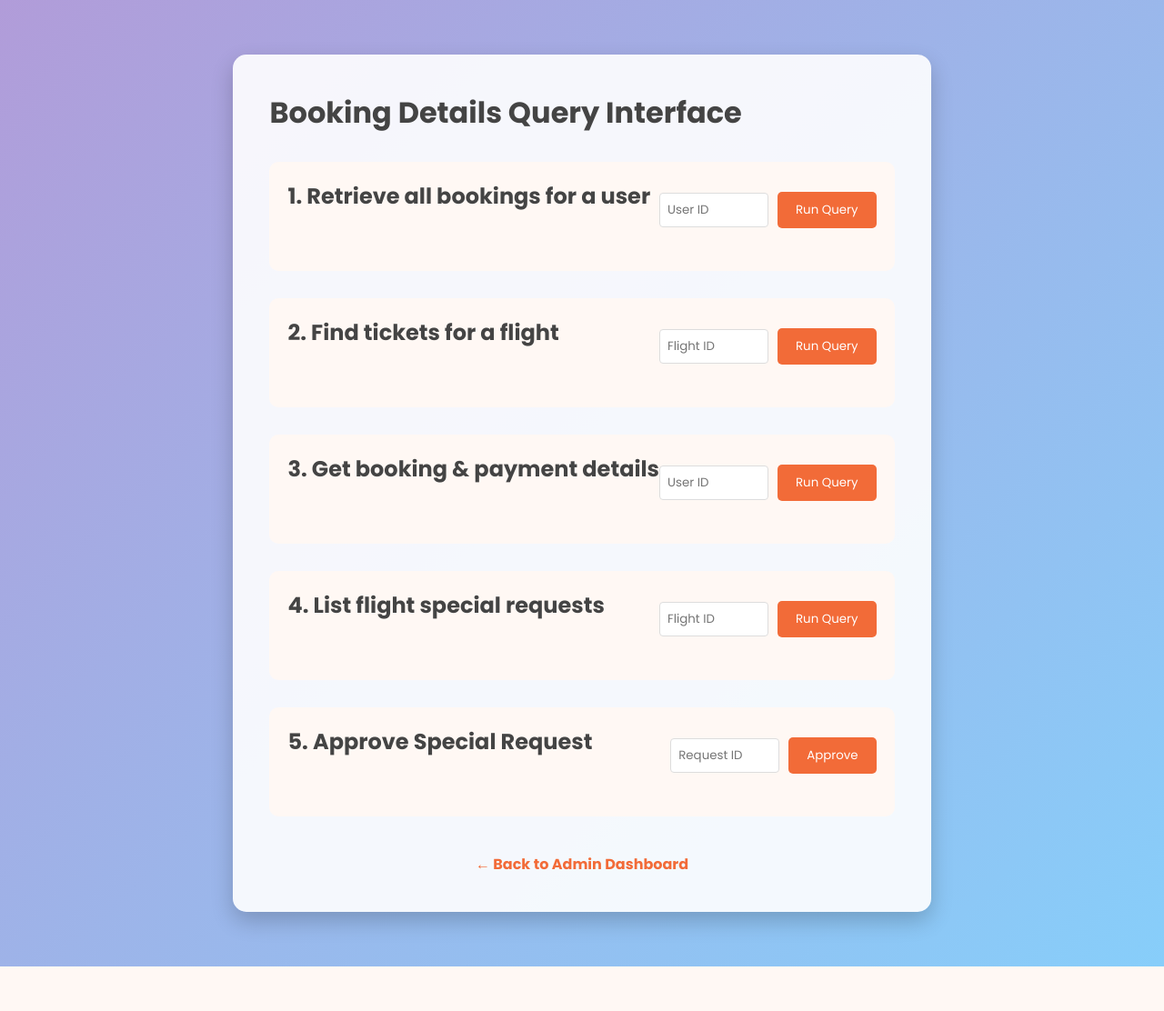
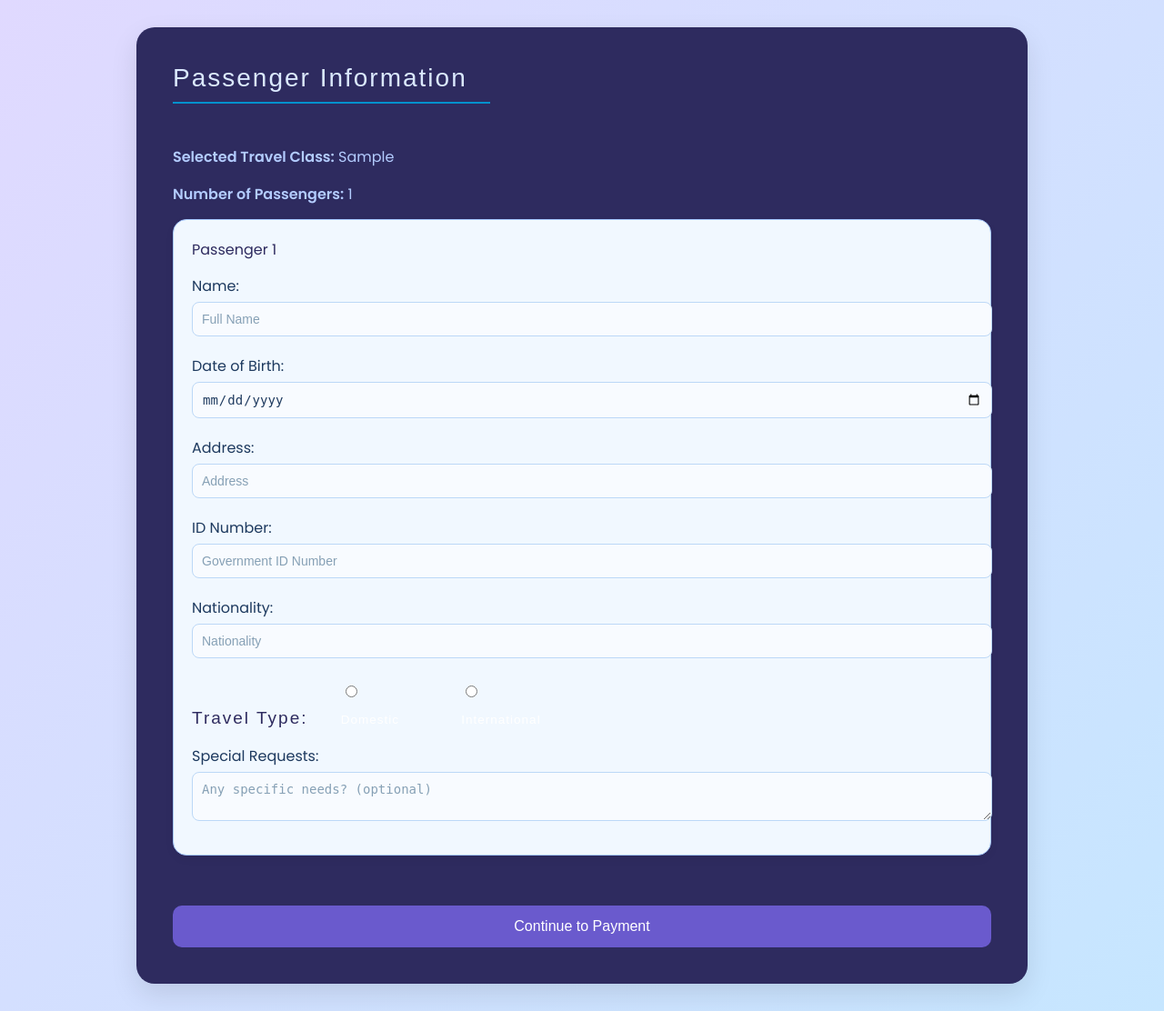
Before and after one commit to Jaitrika/Falcon_DBMS_project, a Flask app: template templates/booking_details.html in a window 1280 px wide. Shown: the whole page at 91% size. Before the commit the page ends 1063 px from the top, so only its background shows below. Run offline with Flask 3, Linux system fonts and the light colour scheme; the template is opened without the code that fills it: most values are stand-ins (such as "Sample title", 1, 10 or a date in 2020).

Commit message:
noseat booking_details.html

```diff
--- a/templates/booking_details.html
+++ b/templates/booking_details.html
@@ -1,278 +1,189 @@
+
 <!DOCTYPE html>
 <html lang="en">
 <head>
   <meta charset="UTF-8">
-    <title>Booking Details</title>
-    <link rel="stylesheet" href="{{ url_for('static', filename='css/style.css') }}">
+  <title>Passenger Details</title>
+  <link rel="stylesheet" href="{{ url_for('static', filename='booking.css') }}">
+  <link href="https://fonts.googleapis.com/css2?family=Poppins:wght@300;400;600&display=swap" rel="stylesheet">
   <style>
     body {
-            background: linear-gradient(145deg, #ffecd2, #fcb69f);
-            font-family: 'Segoe UI', Tahoma, Geneva, Verdana, sans-serif;
-            color: #333;
+      background: linear-gradient(135deg, #e0d9ff, #c6e6ff);
+      font-family: 'Poppins', sans-serif;
       margin: 0;
+      padding: 30px;
+      display: flex;
+      justify-content: center;
+      color: #1e3a5f;
+    }
+
+    .booking2-form-w3layouts {
+      background-color: #2e2b5f;
+      padding: 40px;
+      border-radius: 20px;
+      box-shadow: 0 12px 30px rgba(0, 0, 0, 0.1);
+      width: 100%;
+      max-width: 900px;
+      color: white;
+    }
+
+    .booking2-form-w3layouts h2 {
+      text-align: center;
+      margin-bottom: 30px;
+      font-size: 28px;
+      color: #dbe9ff;
+    }
+
+    .booking2-form-w3layouts p {
+      font-size: 16px;
+      color: #b3ccff;
+      margin-bottom: 15px;
+    }
+
+    .passenger-block {
+      border: 1px solid #a6c9ff;
+      padding: 20px;
+      margin-bottom: 25px;
+      border-radius: 15px;
+      background-color: #f1f8ff;
+      color: #1e3a5f;
+      box-shadow: 0 4px 10px rgba(0, 0, 0, 0.05);
+    }
+
+    .passenger-block h3 {
+      margin-bottom: 15px;
+      color: #2e2b5f;
+    }
+
+    label {
+      display: block;
+      margin: 10px 0 5px;
+      font-weight: 500;
+    }
+
+    input[type="text"],
+    input[type="date"],
+    textarea {
+      width: 100%;
+      padding: 10px;
+      border-radius: 8px;
+      border: 1px solid #bcd8f7;
+      font-size: 14px;
+      margin-bottom: 10px;
+      background-color: #f8fbff;
+      color: #1e3a5f;
+    }
+
+    input[type="text"]::placeholder,
+    textarea::placeholder {
+      color: #6a8aa3;
+      opacity: 0.8;
+    }
+
+    .radio-section {
+      margin: 15px 0;
+    }
+
+    .radio-section h6 {
+      margin-bottom: 8px;
+      color: #2e2b5f;
+    }
+
+    .radio-buttons-w3-agileits {
+      list-style: none;
+      display: flex;
+      gap: 20px;
       padding: 0;
     }
 
-        .container {
-            max-width: 900px;
-            margin: 60px auto;
-            background-color: rgba(255, 255, 255, 0.9);
-            padding: 40px;
-            border-radius: 15px;
-            box-shadow: 0 10px 25px rgba(0,0,0,0.2);
-        }
-
-        h1, h2 {
-            color: #444;
-            margin-bottom: 30px;
-        }
-
-        .query-section {
-            margin: 30px 0;
-            padding: 20px;
-            background: #fff8f4;
-            border-radius: 10px;
-        }
-
-        .query-header {
+    .radio-buttons-w3-agileits li {
       display: flex;
-            justify-content: space-between;
-            align-items: center;
-            margin-bottom: 15px;
-        }
-
-        .query-form {
-            display: flex;
-            gap: 10px;
       align-items: center;
     }
 
-        input[type="number"] {
-            padding: 8px;
-            width: 120px;
-            border: 1px solid #ddd;
-            border-radius: 4px;
+    .radio-buttons-w3-agileits input[type="radio"] {
+      margin-right: 8px;
+      accent-color: #6a5acd;
     }
 
-        button {
-            background: #f26b38;
+    textarea {
+      resize: vertical;
+    }
+
+    input[type="submit"] {
+      background-color: #6a5acd;
       color: white;
       border: none;
-            padding: 10px 20px;
-            border-radius: 5px;
+      padding: 14px 24px;
+      font-size: 16px;
+      border-radius: 10px;
       cursor: pointer;
-            transition: background 0.3s;
+      transition: background-color 0.3s ease;
+      width: 100%;
+      margin-top: 30px;
     }
 
-        button:hover {
-            background: #d45a2b;
+    input[type="submit"]:hover {
+      background-color: #5848b3;
     }
 
-        table {
-            width: 100%;
-            border-collapse: collapse;
-            margin-top: 15px;
-        }
-
-        th, td {
-            padding: 12px;
-            text-align: left;
-            border-bottom: 1px solid #ddd;
-        }
-
-        th {
-            background-color: #f26b38;
-            color: white;
-        }
-
-        .no-results {
-            color: #666;
-            font-style: italic;
+    @media (max-width: 768px) {
+      .passenger-block {
         padding: 15px;
       }
 
-        .back-link {
-            text-align: center;
-            margin-top: 40px;
+      .booking2-form-w3layouts {
+        padding: 25px;
       }
-
-        .back-link a {
-            color: #f26b38;
-            text-decoration: none;
-            font-weight: bold;
-        }
-
-        .back-link a:hover {
-            text-decoration: underline;
     }
   </style>
 </head>
 <body>
-    <div class="container">
-        <h1>Booking Details Query Interface</h1>
 
-        <!-- Query 1: User Bookings -->
-        <div class="query-section">
-            <div class="query-header">
-                <h2>1. Retrieve all bookings for a user</h2>
-                <form class="query-form" method="GET" action="/booking-details">
-                    <input type="number" name="user_id" placeholder="User ID" required>
-                    <input type="hidden" name="action" value="user_bookings">
-                    <button type="submit">Run Query</button>
+<div class="booking2-form-w3layouts">
+  <h2 class="sub-heading-agileits">Passenger Information</h2>
+
+  <form action="{{ url_for('booking2', flight_id=flight_id) }}" method="POST">
+    <p><strong>Selected Travel Class:</strong> {{ travel_class }}</p>
+    <p><strong>Number of Passengers:</strong> {{ num_passengers }}</p>
+
+    <div id="passenger-container">
+      {% for i in range(0, num_passengers) %}
+        <div class="passenger-block">
+          <h3>Passenger {{ i + 1 }}</h3>
+
+          <label>Name:</label>
+          <input type="text" name="name_{{ i }}" placeholder="Full Name" required>
+
+          <label>Date of Birth:</label>
+          <input type="date" name="dob_{{ i }}" required>
+
+          <label>Address:</label>
+          <input type="text" name="address_{{ i }}" placeholder="Address" required>
+
+          <label>ID Number:</label>
+          <input type="text" name="id_number_{{ i }}" placeholder="Government ID Number" required>
+
+          <label>Nationality:</label>
+          <input type="text" name="nationality_{{ i }}" placeholder="Nationality" required>
+
+          <div class="radio-section">
+            <h6>Travel Type:</h6>
+            <ul class="radio-buttons-w3-agileits">
+              <li><input type="radio" name="travel_type_{{ i }}" value="Domestic" required><label>Domestic</label></li>
+              <li><input type="radio" name="travel_type_{{ i }}" value="International"><label>International</label></li>
+            </ul>
+          </div>
+
+          <label>Special Requests:</label>
+          <textarea name="special_requests_{{ i }}" rows="2" placeholder="Any specific needs? (optional)"></textarea>
+        </div>
+      {% endfor %}
+    </div>
+
+    <input type="submit" value="Continue to Payment">
   </form>
 </div>
-            {% if action == 'user_bookings' %}
-                {% if bookings_user %}
-                <table>
-                    <tr>
-                        <th>Booking ID</th>
-                        <th>Flight ID</th>
-                        <th>Airline</th>
-                        <th>Flight Number</th>
-                        <th>Source</th>
-                        <th>Destination</th>
-                        <th>Departure</th>
-                        <th>Status</th>
-                    </tr>
-                    {% for booking in bookings_user %}
-                    <tr>
-                        <td>{{ booking.BookingID }}</td>
-                        <td>{{ booking.FlightID }}</td>
-                        <td>{{ booking.AirlineName }}</td>
-                        <td>{{ booking.FlightNumber }}</td>
-                        <td>{{ booking.Source }}</td>
-                        <td>{{ booking.Destination }}</td>
-                        <td>{{ booking.DepartureTime }}</td>
-                        <td>{{ booking.BookingStatus }}</td>
-                    </tr>
-                    {% endfor %}
-                </table>
-                {% else %}
-                <p class="no-results">No bookings found for this user</p>
-                {% endif %}
-            {% endif %}
-        </div>
 
-        <!-- Query 2: Flight Tickets -->
-        <div class="query-section">
-            <div class="query-header">
-                <h2>2. Find tickets for a flight</h2>
-                <form class="query-form" method="GET" action="/booking-details">
-                    <input type="number" name="flight_id" placeholder="Flight ID" required>
-                    <input type="hidden" name="action" value="flight_tickets">
-                    <button type="submit">Run Query</button>
-                </form>
-            </div>
-            {% if action == 'flight_tickets' %}
-                {% if tickets_flight %}
-                <table>
-                    <tr>
-                        <th>User ID</th>
-                        <th>Passenger Name</th>
-                        <th>Ticket ID</th>
-                        <th>Booking ID</th>
-                        <th>Passenger ID</th>
-                    </tr>
-                    {% for ticket in tickets_flight %}
-                    <tr>
-                        <td>{{ ticket.UserID }}</td>
-                        <td>{{ ticket.PassengerName }}</td>
-                        <td>{{ ticket.TicketID }}</td>
-                        <td>{{ ticket.BookingID }}</td>
-                        <td>{{ ticket.PassengerID }}</td>
-                    </tr>
-                    {% endfor %}
-                </table>
-                {% else %}
-                <p class="no-results">No tickets found for this flight</p>
-                {% endif %}
-            {% endif %}
-        </div>
-
-        <!-- Query 3: Payment Status -->
-        <div class="query-section">
-            <div class="query-header">
-                <h2>3. Get booking & payment details</h2>
-                <form class="query-form" method="GET" action="/booking-details">
-                    <input type="number" name="user_id" placeholder="User ID" required>
-                    <input type="hidden" name="action" value="payment_status">
-                    <button type="submit">Run Query</button>
-                </form>
-            </div>
-            {% if action == 'payment_status' %}
-                {% if payments_user %}
-                <table>
-                    <tr>
-                        <th>Booking ID</th>
-                        <th>Payment ID</th>
-                        <th>Amount</th>
-                        <th>Method</th>
-                        <th>Status</th>
-                    </tr>
-                    {% for payment in payments_user %}
-                    <tr>
-                        <td>{{ payment.BookingID }}</td>
-                        <td>{{ payment.PaymentID or 'N/A' }}</td>
-                        <td>${{ payment.AmountPaid or '0.00' }}</td>
-                        <td>{{ payment.PaymentMethod or 'N/A' }}</td>
-                        <td>{{ payment.PaymentStatus or 'N/A' }}</td>
-                    </tr>
-                    {% endfor %}
-                </table>
-                {% else %}
-                <p class="no-results">No payment records found</p>
-                {% endif %}
-            {% endif %}
-        </div>
-
-        <!-- Query 4: Special Requests -->
-        <div class="query-section">
-            <div class="query-header">
-                <h2>4. List flight special requests</h2>
-                <form class="query-form" method="GET" action="/booking-details">
-                    <input type="number" name="flight_id" placeholder="Flight ID" required>
-                    <input type="hidden" name="action" value="special_requests">
-                    <button type="submit">Run Query</button>
-                </form>
-            </div>
-            {% if action == 'special_requests' %}
-                {% if requests_flight %}
-                <table>
-                    <tr>
-                        <th>Request ID</th>
-                        <th>Booking ID</th>
-                        <th>Details</th>
-                        <th>Status</th>
-                    </tr>
-                    {% for request in requests_flight %}
-                    <tr>
-                        <td>{{ request.RequestID }}</td>
-                        <td>{{ request.BookingID }}</td>
-                        <td>{{ request.RequestDetails }}</td>
-                        <td>{{ request.Status }}</td>
-                    </tr>
-                    {% endfor %}
-                </table>
-                {% else %}
-                <p class="no-results">No special requests found</p>
-                {% endif %}
-            {% endif %}
-        </div>
-        <!-- Query 5: Approve Special Request -->
-        <div class="query-section">
-            <div class="query-header">
-                <h2>5. Approve Special Request</h2>
-                <form class="query-form" method="GET" action="/booking-details">
-                <input type="number" name="request_id" placeholder="Request ID" required>
-                <input type="hidden" name="action" value="approve_request">
-                <button type="submit">Approve</button>
-                </form>
-            </div>
-        </div>
-
-        <div class="back-link">
-            <a href="/admin-home">← Back to Admin Dashboard</a>
-        </div>
-    </div>
 </body>
 </html>
```
Lines whose indentation alone changed are shown as unchanged.
